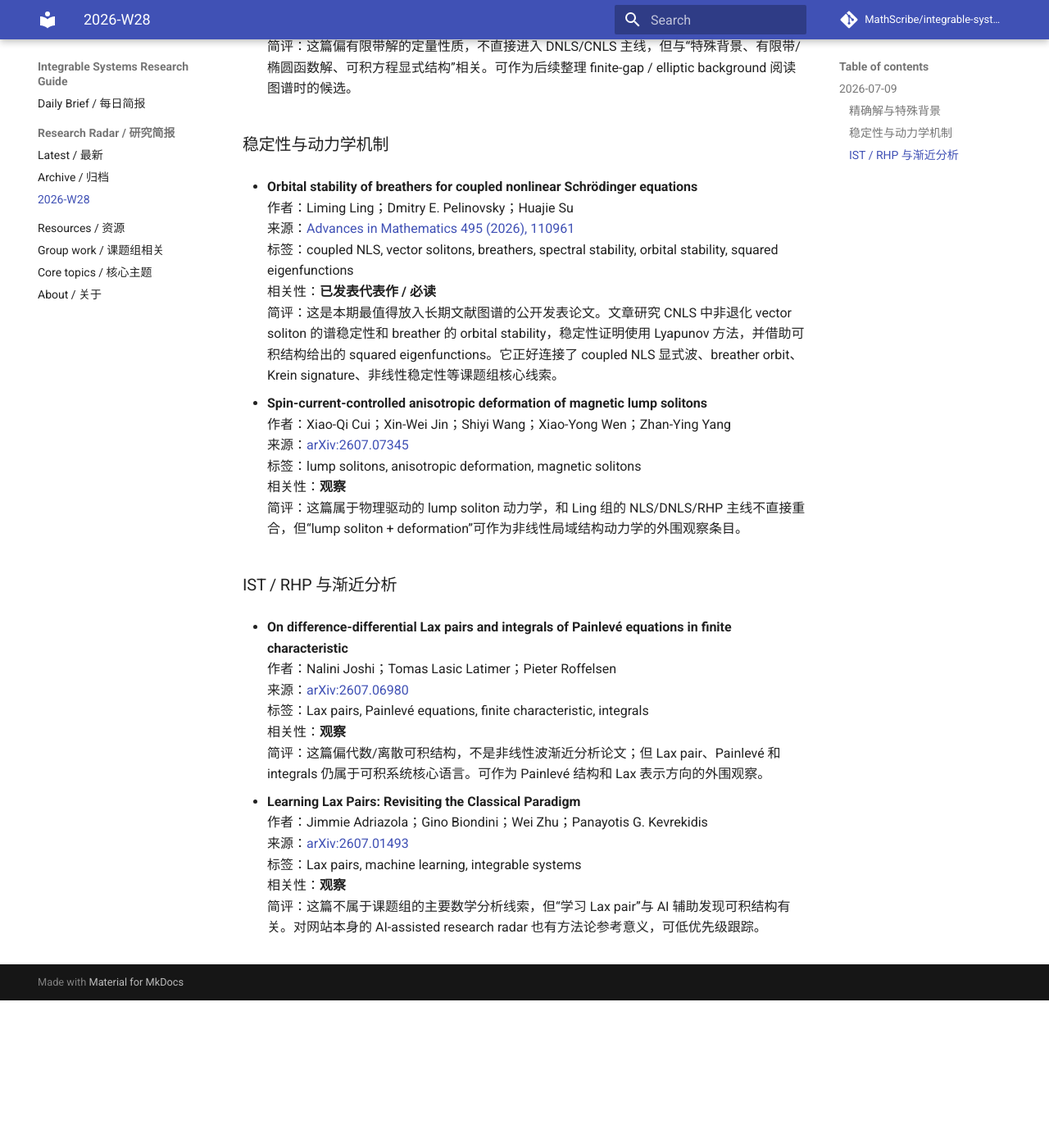
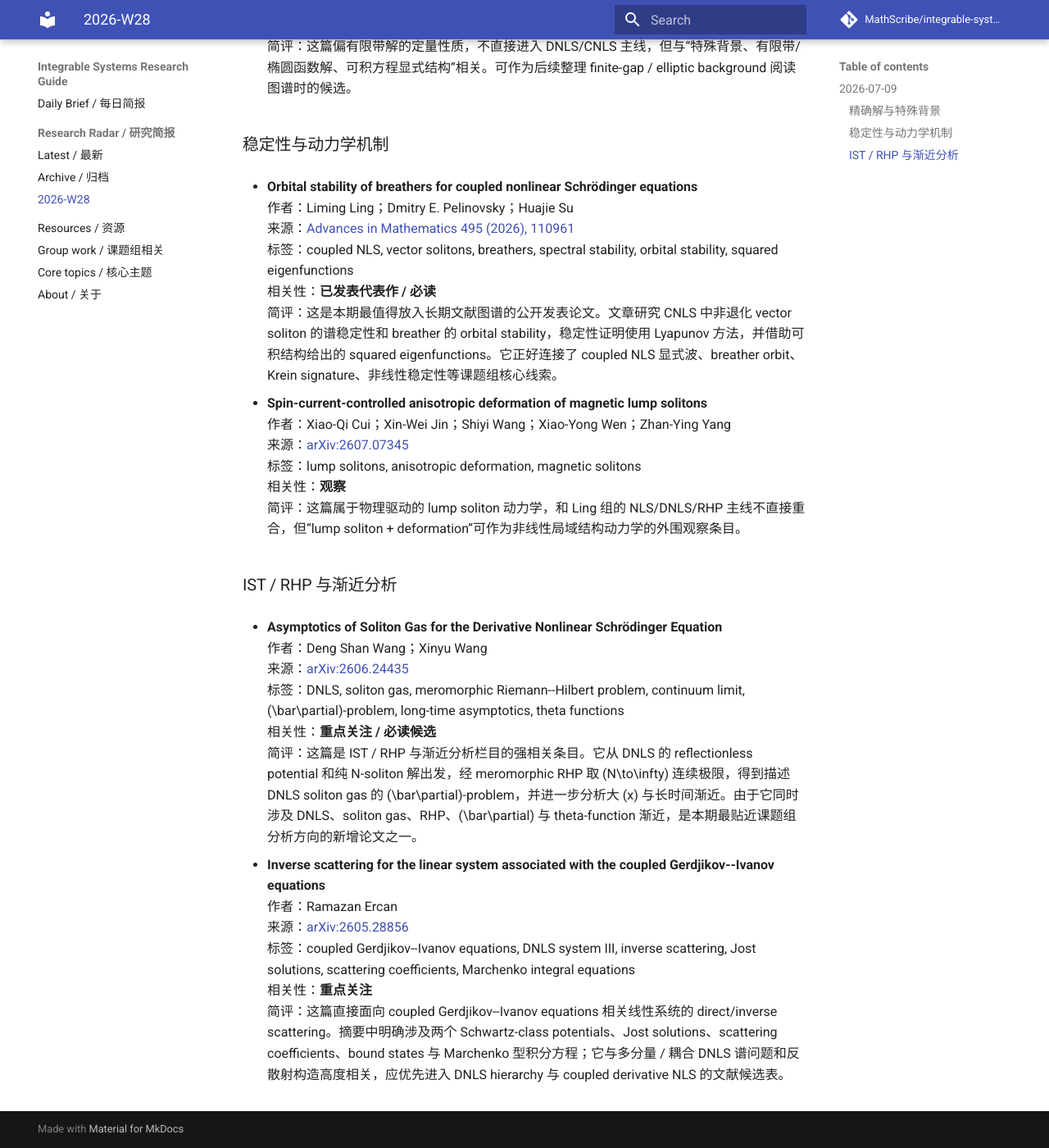
Before and after one commit to MathScribe/integrable-systems-guide, an MkDocs documentation site: the page built from docs/radar/2026-W28.md, in a window 1280 px wide and 1400 px high, scrolled down 1231 px. Shown: the whole window at 82% size. Built offline with MkDocs 1.6.1 and Material for MkDocs 9.7.7, drawn with Linux system fonts in a browser that asks for light colours; comment, search, counter and statistics services are not loaded; before the commit the page ends 2451 px from its top, so only the background shows below that; some of the changed text lies outside the part shown.

Commit message:
Revise weekly brief with DNLS and coupled GI IST papers

```diff
--- a/docs/radar/2026-W28.md
+++ b/docs/radar/2026-W28.md
@@ -10,7 +10,7 @@
 
 ## 2026-07-09
 
-今日 arXiv `nlin.SI` 新条目中，与 Ling Liming 课题组主线直接相关的内容不算多；因此本期同时纳入最近几天的强相关 arXiv 论文，以及一篇 2026 年已公开发表的代表作，作为“近期值得回看”的条目。
+今日简报已按“多分量 / DNLS / coupled systems 优先”的标准修订。上一版 IST / RHP 栏目中两篇 Lax pair / Painlevé 观察条目相关性偏弱，现已移出本期；本栏改为收录 DNLS soliton gas 与 coupled Gerdjikov--Ivanov inverse scattering 两篇更贴近课题组方向的论文。
 
 ### 精确解与特殊背景
 
@@ -53,16 +53,16 @@
 
 ### IST / RHP 与渐近分析
 
-- **On difference-differential Lax pairs and integrals of Painlevé equations in finite characteristic**
-  作者：Nalini Joshi；Tomas Lasic Latimer；Pieter Roffelsen
-  来源：[arXiv:2607.06980](https://arxiv.org/abs/2607.06980)
-  标签：Lax pairs, Painlevé equations, finite characteristic, integrals
-  相关性：**观察**
-  简评：这篇偏代数/离散可积结构，不是非线性波渐近分析论文；但 Lax pair、Painlevé 和 integrals 仍属于可积系统核心语言。可作为 Painlevé 结构和 Lax 表示方向的外围观察。
+- **Asymptotics of Soliton Gas for the Derivative Nonlinear Schrödinger Equation**
+  作者：Deng Shan Wang；Xinyu Wang
+  来源：[arXiv:2606.24435](https://arxiv.org/abs/2606.24435)
+  标签：DNLS, soliton gas, meromorphic Riemann--Hilbert problem, continuum limit, \(\bar\partial\)-problem, long-time asymptotics, theta functions
+  相关性：**重点关注 / 必读候选**
+  简评：这篇是 IST / RHP 与渐近分析栏目的强相关条目。它从 DNLS 的 reflectionless potential 和纯 N-soliton 解出发，经 meromorphic RHP 取 \(N\to\infty\) 连续极限，得到描述 DNLS soliton gas 的 \(\bar\partial\)-problem，并进一步分析大 \(x\) 与长时间渐近。由于它同时涉及 DNLS、soliton gas、RHP、\(\bar\partial\) 与 theta-function 渐近，是本期最贴近课题组分析方向的新增论文之一。
 
-- **Learning Lax Pairs: Revisiting the Classical Paradigm**
-  作者：Jimmie Adriazola；Gino Biondini；Wei Zhu；Panayotis G. Kevrekidis
-  来源：[arXiv:2607.01493](https://arxiv.org/abs/2607.01493)
-  标签：Lax pairs, machine learning, integrable systems
-  相关性：**观察**
-  简评：这篇不属于课题组的主要数学分析线索，但“学习 Lax pair”与 AI 辅助发现可积结构有关。对网站本身的 AI-assisted research radar 也有方法论参考意义，可低优先级跟踪。
+- **Inverse scattering for the linear system associated with the coupled Gerdjikov--Ivanov equations**
+  作者：Ramazan Ercan
+  来源：[arXiv:2605.28856](https://arxiv.org/abs/2605.28856)
+  标签：coupled Gerdjikov--Ivanov equations, DNLS system III, inverse scattering, Jost solutions, scattering coefficients, Marchenko integral equations
+  相关性：**重点关注**
+  简评：这篇直接面向 coupled Gerdjikov--Ivanov equations 相关线性系统的 direct/inverse scattering。摘要中明确涉及两个 Schwartz-class potentials、Jost solutions、scattering coefficients、bound states 与 Marchenko 型积分方程；它与多分量 / 耦合 DNLS 谱问题和反散射构造高度相关，应优先进入 DNLS hierarchy 与 coupled derivative NLS 的文献候选表。
```
